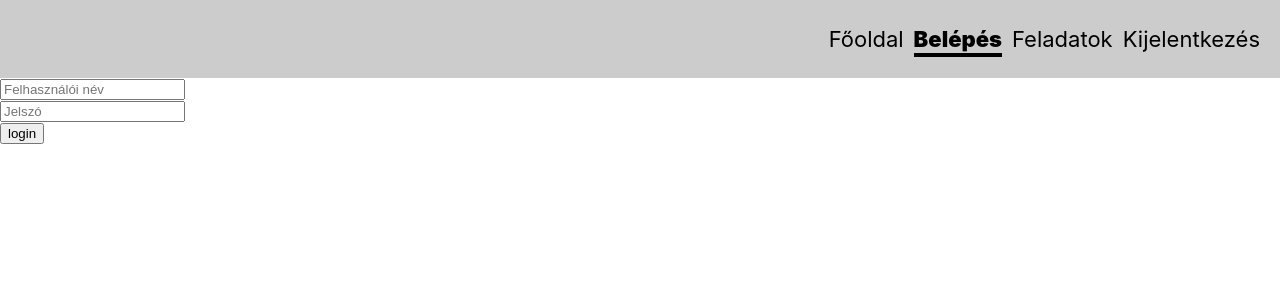
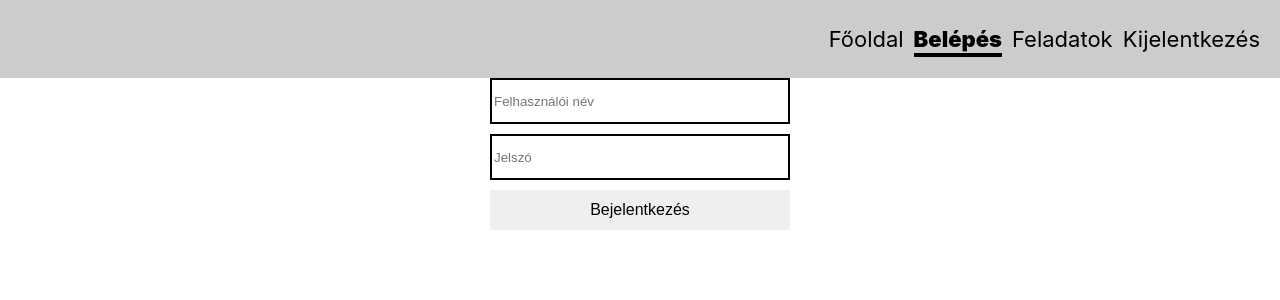
Before and after one commit to zilahir/math_practice, a React (Create React App) app in the folder frontend/: page /login in a window 1280 px wide. Shown: the top 300 px of the page. Built offline with nearby package versions, Linux system fonts and the light colour scheme.

Commit message:
input + button reusable components

```diff
--- /dev/null
+++ b/frontend/src/components/common/Button/Button.module.scss
@@ -0,0 +1,10 @@
+.buttonContainer {
+    .button {
+        margin: 0;
+        padding: 0;
+        border: 0;
+        width: 100%;
+        height: 40px;
+        font-size: 16px;
+    }
+}
--- /dev/null
+++ b/frontend/src/components/common/Button/index.jsx
@@ -0,0 +1,30 @@
+import PropTypes from "prop-types";
+import classnames from "classnames";
+
+import styles from "./Button.module.scss";
+
+function Button({ label, onClickHandler, className }) {
+  return (
+    <div className={styles.buttonContainer}>
+      <button
+        className={classnames(styles.button, className)}
+        type="button"
+        onClick={onClickHandler}
+      >
+        {label}
+      </button>
+    </div>
+  );
+}
+
+Button.defaultProps = {
+  className: undefined,
+};
+
+Button.propTypes = {
+  className: PropTypes.string,
+  label: PropTypes.string.isRequired,
+  onClickHandler: PropTypes.func.isRequired,
+};
+
+export default Button;
--- /dev/null
+++ b/frontend/src/components/common/Input/Input.module.scss
@@ -0,0 +1,13 @@
+.inputContainer {
+    input {
+        width: 100%;
+        border: 0;
+        background: none;
+        height: 40px;
+
+        &:focus {
+            outline: none;
+            background: rgba($color: #ccc, $alpha: 0.5);
+        }
+    }
+}
--- a/frontend/src/components/common/Input/index.jsx
+++ b/frontend/src/components/common/Input/index.jsx
@@ -1,13 +1,17 @@
 import PropTypes from "prop-types";
+import classnames from "classnames";
+
+import styles from "./Input.module.scss";
 
 function Input({
   value,
   onChangeHandler,
   inputType,
   placeHolder,
+  className,
 }) {
   return (
-    <div>
+    <div className={classnames(styles.inputContainer, className)}>
       <input
         type={inputType}
         value={value}
@@ -19,10 +23,12 @@ function Input({
 }
 
 Input.defaultProps = {
+  className: undefined,
   inputType: "text",
 };
 
 Input.propTypes = {
+  className: PropTypes.string,
   value: PropTypes.string.isRequired,
   onChangeHandler: PropTypes.func.isRequired,
   inputType: PropTypes.oneOf(["text", "password"]),
--- /dev/null
+++ b/frontend/src/pages/Login/Login.module.scss
@@ -0,0 +1,15 @@
+.loginContainer {
+    display: flex;
+    justify-content: center;
+    flex-direction: column;
+    margin: 0 auto;
+    max-width: 300px;
+
+    .loginInput {
+        margin-bottom: 10px;
+
+        &.textBox {
+            border: 2px solid #000;
+        }
+    }
+}
--- a/frontend/src/pages/Login/index.jsx
+++ b/frontend/src/pages/Login/index.jsx
@@ -1,25 +1,34 @@
 import { useState } from "react";
+import classnames from "classnames";
 
 import Input from "../../components/common/Input";
+import Button from "../../components/common/Button";
+import styles from "./Login.module.scss";
 
 function Login() {
   const [username, setUsername] = useState("");
   const [password, setPassword] = useState("");
 
   function handleLogin() {
-    const loginObject = {
-      username,
-      password,
-    };
-    console.log("loginObject", loginObject);
+    if (username.length !== 0 && password.length !== 0) {
+      const loginObject = {
+        username,
+        password,
+      };
+      console.log("loginObject", loginObject);
+    } else {
+      // TODO: handle error
+    }
   }
   return (
-    <div>
-      <Input placeHolder="Felhasználói név" value={username} onChangeHandler={setUsername} />
-      <Input inputType="password" placeHolder="Jelszó" value={password} onChangeHandler={setPassword} />
-      <button onClick={() => handleLogin()} type="button">
-        login
-      </button>
+    <div className={styles.loginContainer}>
+      <Input className={classnames(styles.loginInput, styles.textBox)} placeHolder="Felhasználói név" value={username} onChangeHandler={setUsername} />
+      <Input className={classnames(styles.loginInput, styles.textBox)} inputType="password" placeHolder="Jelszó" value={password} onChangeHandler={setPassword} />
+      <Button
+        label="Bejelentkezés"
+        onClickHandler={() => handleLogin()}
+        className={styles.loginInput}
+      />
     </div>
   );
 }
```
